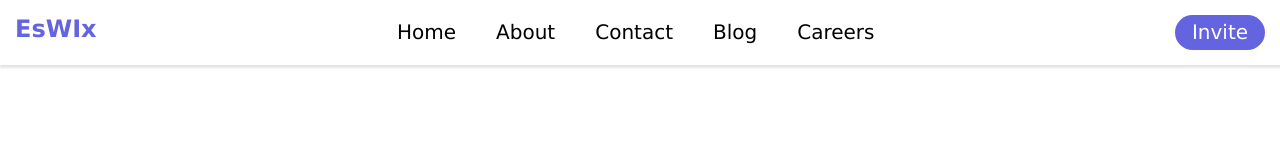
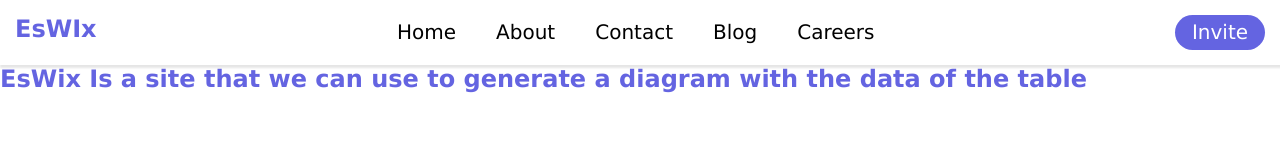
Before and after one commit to Eustachekamala/EsWix_website, a plain HTML site: page index.html in a window 1280 px wide. Drawn offline with Linux system fonts and the light colour scheme.

Commit message:
we modify the file of html

```diff
--- a/index.html
+++ b/index.html
@@ -18,5 +18,6 @@
                 </header>
                 <a href="#" class="btn_header">Invite</a>
         </div>
+            <script src="script.js"></script>
     </body>
 </html>
--- a/script.js
+++ b/script.js
@@ -1,3 +1,3 @@
-const h2 = document.createElement("h2")
-h2.textContent = "EsWix Is a site that we can use to generate a diagram with the data of the table"
-document.querySelector("body").appendChild(h2);
+const h3 = document.createElement("h2")
+h3.textContent = "EsWix Is a site that we can use to generate a diagram with the data of the table"
+document.querySelector("body").appendChild(h3);
```
Lines whose indentation alone changed are shown as unchanged.
